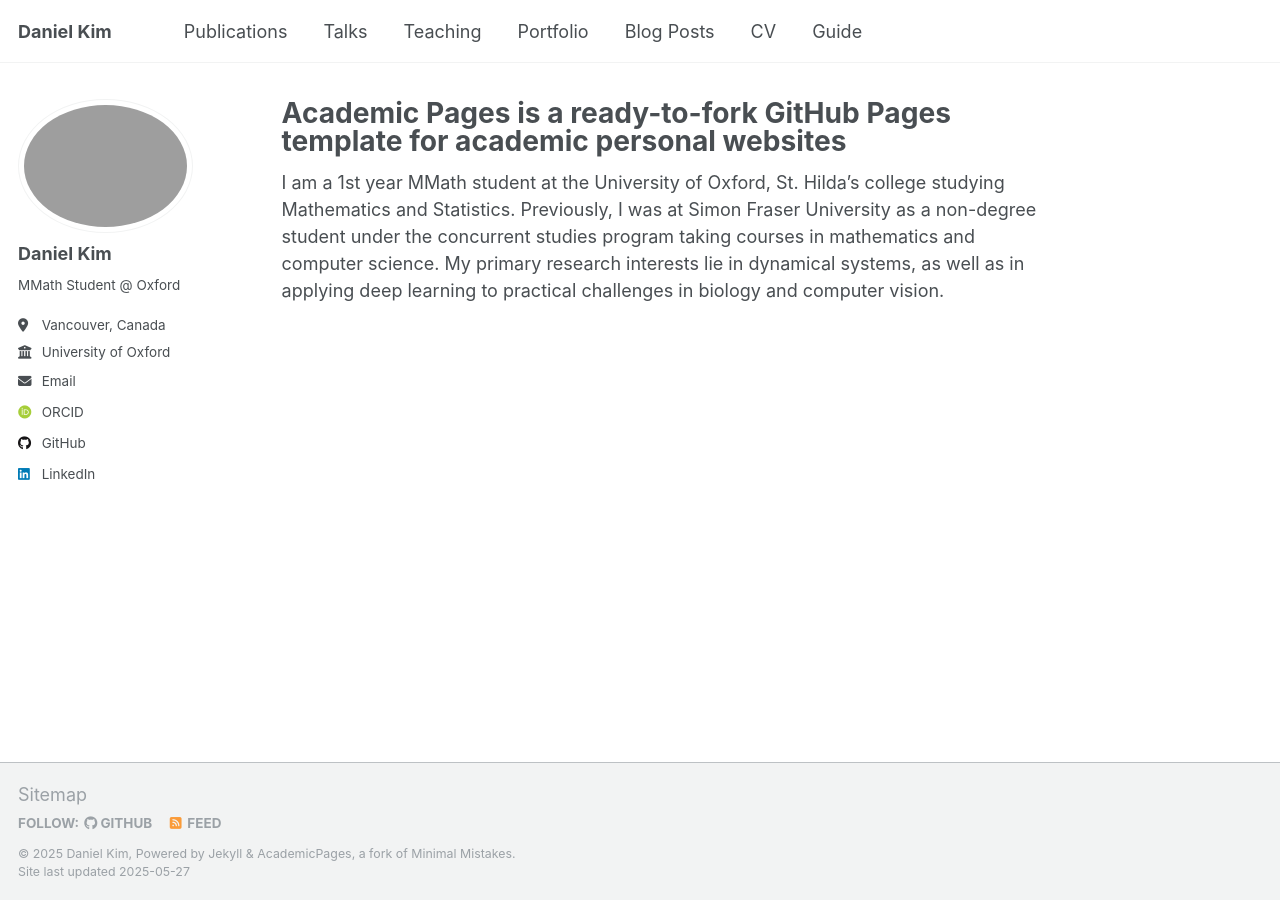
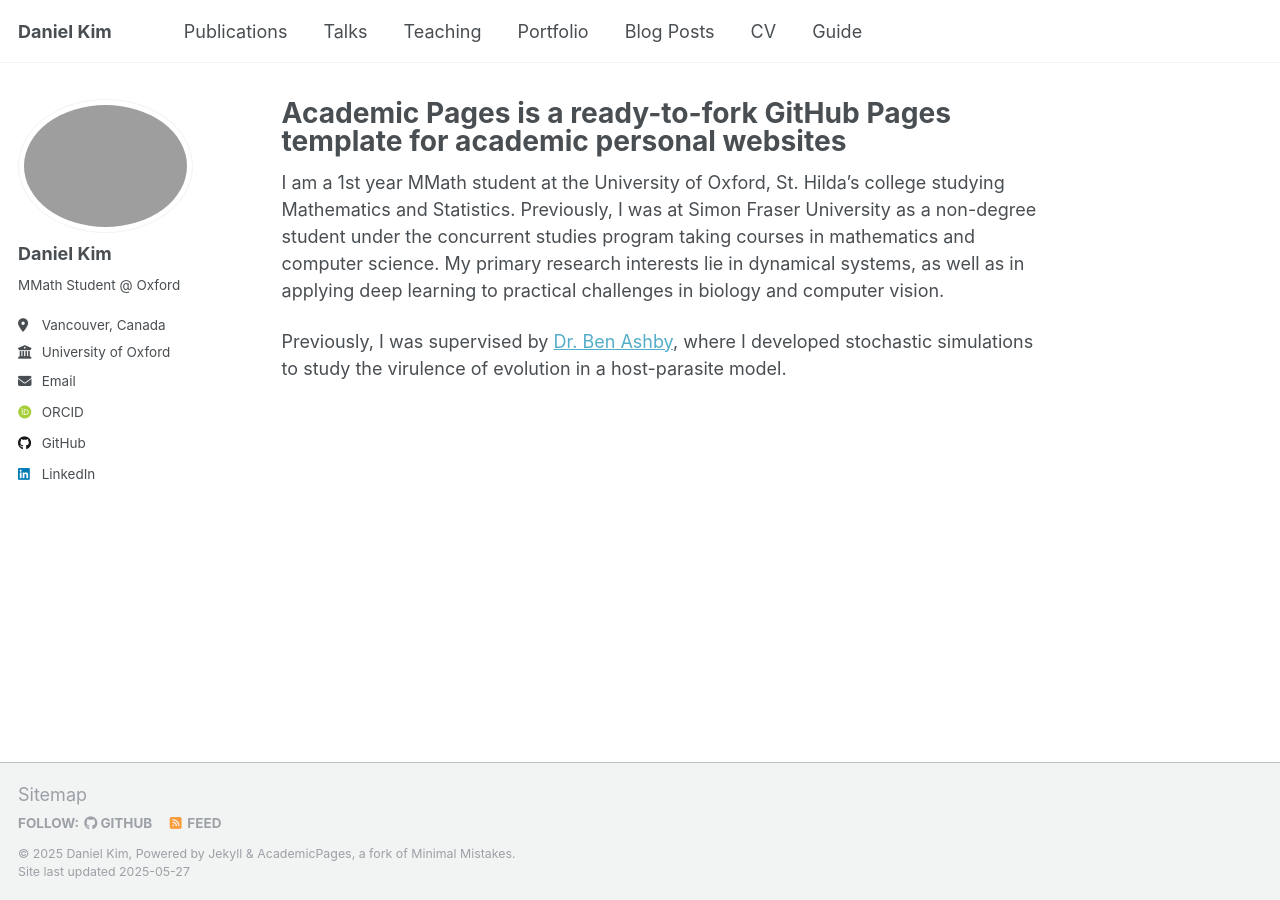
Before and after one commit to dxanielkm/dxanielkm.github.io, a Jekyll site: the page built from _pages/about.md, in a window 1280 px wide. Built offline with Jekyll 4.4.1, drawn with Linux system fonts in a browser that asks for light colours; some web fonts are replaced.

Commit message:
Update about.md

```diff
--- a/_pages/about.md
+++ b/_pages/about.md
@@ -8,3 +8,5 @@ redirect_from:
 ---
 
 I am a 1st year MMath student at the University of Oxford, St. Hilda's college studying Mathematics and Statistics. Previously, I was at Simon Fraser University as a non-degree student under the concurrent studies program taking courses in mathematics and computer science. My primary research interests lie in dynamical systems, as well as in applying deep learning to practical challenges in biology and computer vision.
+
+Previously, I was supervised by [Dr. Ben Ashby](https://ecoevotheory.com), where I developed stochastic simulations to study the virulence of evolution in a host-parasite model.
```
